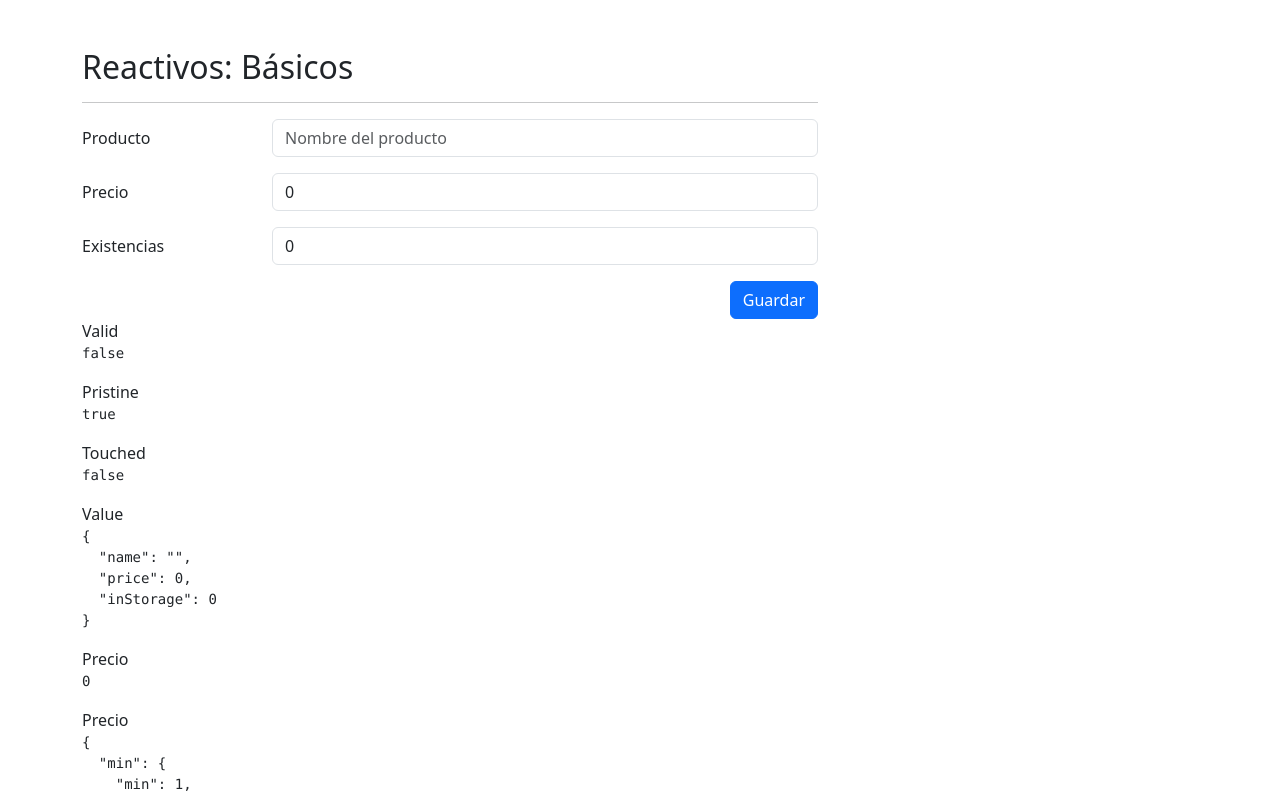
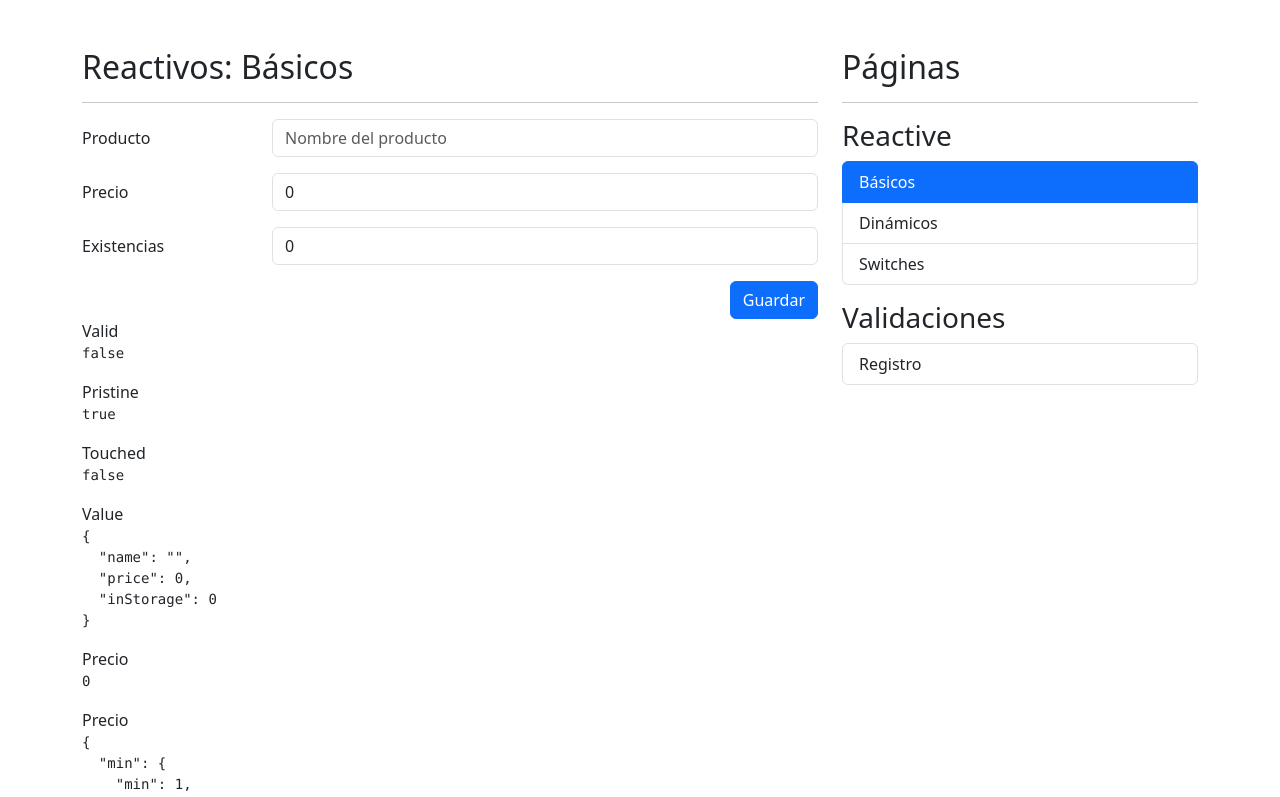
Before and after one commit to Diegucho7/formApp, an Angular app: page /reactive/basic in a window 1280 px wide. Shown: the top 797 px of the page. Built offline with nearby package versions, Linux system fonts and the light colour scheme.

Commit message:
avance en el side menu

```diff
--- a/src/app/app.component.html
+++ b/src/app/app.component.html
@@ -6,6 +6,6 @@
   </div>
 
   <div class="col-12 col-sm-4">
-    <!-- <shared-side-menu></shared-side-menu> -->
-  </div>
+   <shared-side-menu></shared-side-menu>
+   </div>
 </div>
--- /dev/null
+++ b/src/app/shared/components/side-menu/side-menu.component.html
@@ -0,0 +1,24 @@
+<h2>Páginas</h2>
+<hr>
+<h3 class="mt-3">Reactive</h3>
+<ul class="list-group">
+<li *ngFor="let item of reactiveMenu"
+class="list-group-item"
+[routerLink]="[item.route]"
+routerLinkActive="active"
+>
+{{item.title}}
+</li>
+</ul>
+
+
+<h3 class="mt-3">Validaciones</h3>
+<ul class="list-group">
+<li *ngFor="let item of authMenu"
+class="list-group-item"
+[routerLink]="[item.route]"
+routerLinkActive="active"
+>
+{{item.title}}
+</li>
+</ul>
--- /dev/null
+++ b/src/app/shared/components/side-menu/side-menu.component.ts
@@ -0,0 +1,27 @@
+import { Component } from '@angular/core';
+
+interface MenuItem {
+  title: string;
+  route: string;
+
+}
+
+@Component({
+  selector: 'shared-side-menu',
+  templateUrl: './side-menu.component.html',
+  styles: [
+  ]
+})
+export class SideMenuComponent {
+
+  public reactiveMenu: MenuItem[] = [
+    {title: 'Básicos', route: './reactive/basic'},
+    {title: 'Dinámicos', route: './reactive/dynamic'},
+    {title: 'Switches', route: './reactive/switches'},
+  ];
+  public authMenu: MenuItem[] = [
+    {title: 'Registro', route: './auth'},
+
+  ];
+
+}
```
Also changed, not shown: src/app/shared/shared.module.ts (+11 -2 lines).
